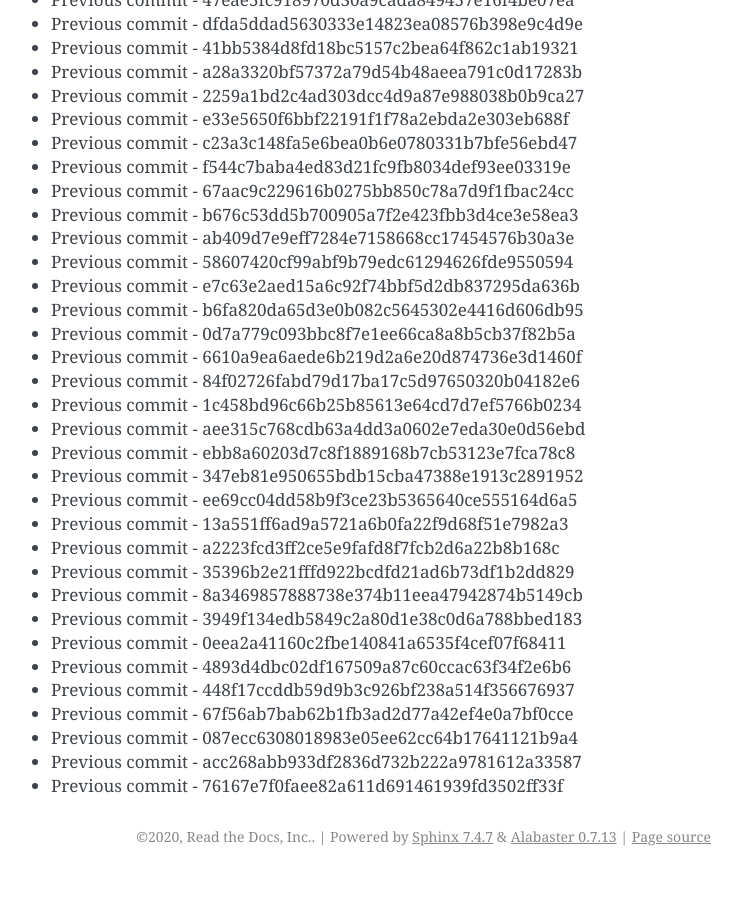
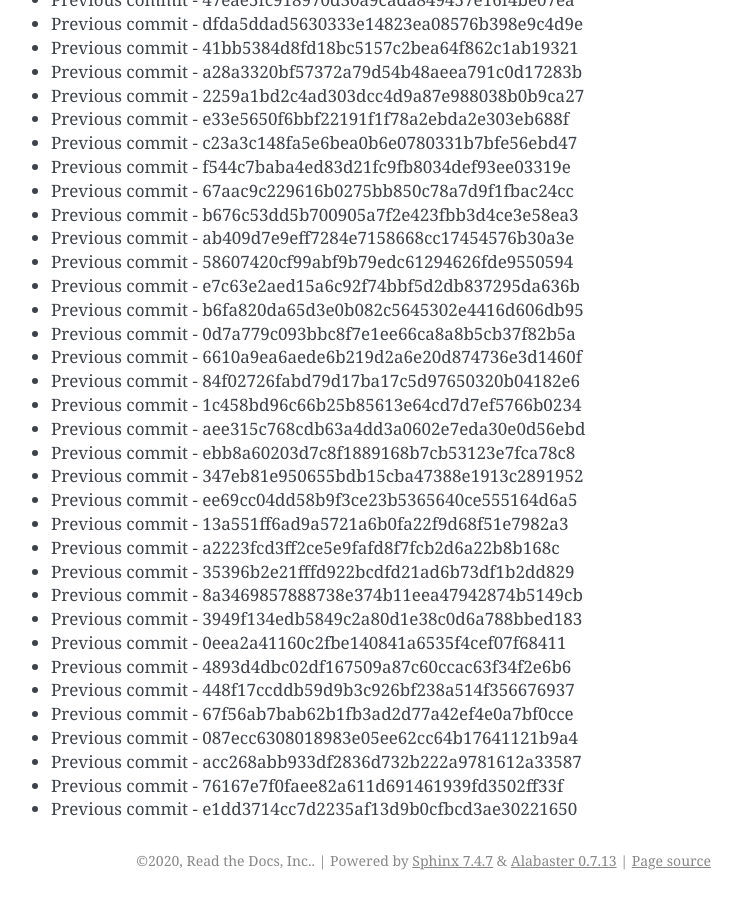
Before and after one commit to readthedocs/rtd-git-stresstest, a Sphinx documentation site: the page built from docs/updates.rst, in a window 1280 px wide and 900 px high, scrolled down 26213 px. Shown: the whole window, without its empty margins (399-1141 px from the left). Built offline with Sphinx 7.4.7, drawn with Linux system fonts in a browser that asks for light colours; before the commit the page ends 27089 px from its top, so only the background shows below that.

Commit message:
Generating commit from previous: e1dd3714cc7d2235af13d9b0cfbcd3ae30221650

```diff
--- a/docs/updates.rst
+++ b/docs/updates.rst
@@ -1133,3 +1133,4 @@ It can be tested for any performance characteristics.
 * Previous commit - 087ecc6308018983e05ee62cc64b17641121b9a4
 * Previous commit - acc268abb933df2836d732b222a9781612a33587
 * Previous commit - 76167e7f0faee82a611d691461939fd3502ff33f
+* Previous commit - e1dd3714cc7d2235af13d9b0cfbcd3ae30221650
```
